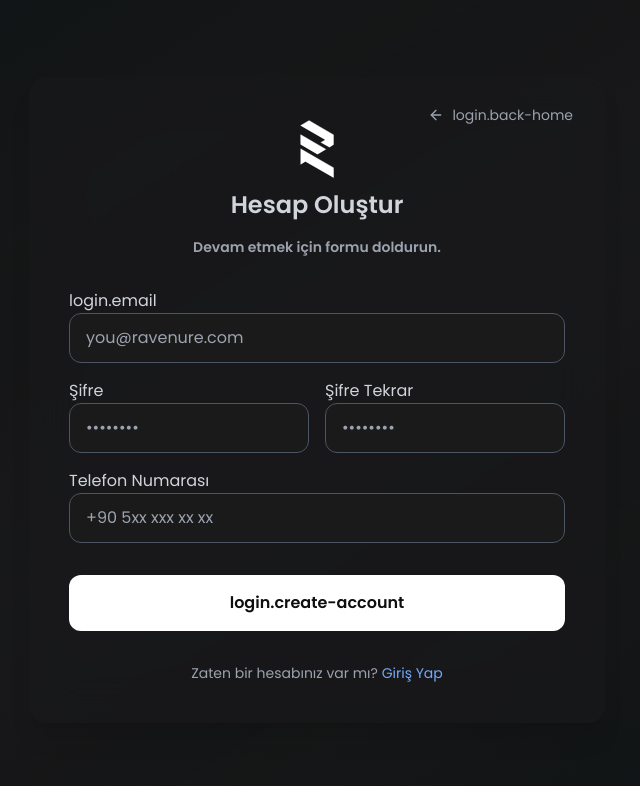
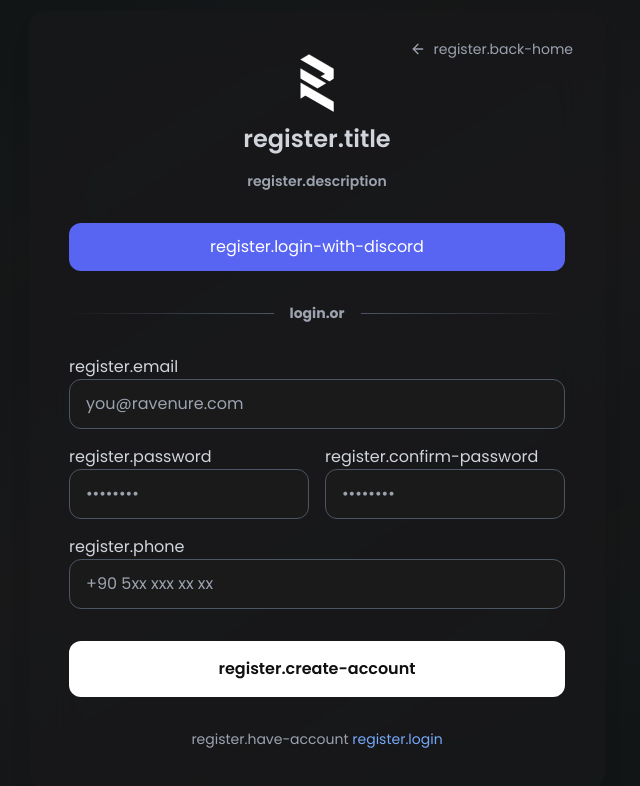
Before and after one commit to RavenureLabs/RavenureWebApp, a Next.js app: page /register in a window 1280 px wide. Shown: the top 786 px of the page, without its empty margins (323-963 px from the left). Built offline with nearby package versions, Linux system fonts and the light colour scheme.

Commit message:
update..

```diff
--- a/src/components/pages/register.page.tsx
+++ b/src/components/pages/register.page.tsx
@@ -1,6 +1,8 @@
 'use client';
 
 import { useLanguage } from '@/src/hooks/uselanguage.hooks';
+import { signIn } from 'next-auth/react';
+import { FaDiscord } from 'react-icons/fa';
 import { FiArrowLeft } from 'react-icons/fi';
 import { useRouter } from 'next/navigation';
 
@@ -9,16 +11,17 @@ export default function RegisterPageComponent() {
   const router = useRouter();
 
   const handleRegister = async () => {
-    // API isteği yapılabilir
-    router.push('/dash'); // Kayıt sonrası yönlendirme
+    router.push('/dash');
+  };
+
+  const handleLoginWithDiscord = async () => {
+    signIn('discord', { callbackUrl: '/dash' });
   };
 
   return (
     <div className="h-screen flex bg-gradient-to-br from-[#0f0f10] via-[#1a1a1c] to-[#0f0f10] text-white relative overflow-hidden">
-      {/* Arka plan efekti */}
       <div className="absolute top-0 left-0 w-full h-full bg-gradient-to-br from-[#0e786a]/10 via-[#0f0f10]/20 to-[#0e786a]/10 animate-pulse z-0 pointer-events-none" />
 
-      {/* Form Alanı */}
       <div className="w-full flex justify-center items-center px-4 z-10">
         <div className="w-full max-w-xl space-y-8 bg-[#1a1a1c]/60 rounded-2xl p-10 backdrop-blur-xl shadow-xl relative">
 
@@ -28,21 +31,40 @@ export default function RegisterPageComponent() {
             className="absolute top-4 right-4 flex items-center gap-2 text-sm text-gray-400 hover:text-white border-gray-600 px-4 py-3 rounded-xl transition group"
           >
             <FiArrowLeft size={16} className="transition-all duration-200 ease-in-out group-hover:translate-x-[-10px]" />
-            {text('login.back-home')}
+            {text('register.back-home')}
           </a>
 
           {/* Başlık */}
           <div className="text-center text-2xl font-semibold text-gray-300 flex flex-col items-center justify-center space-y-4">
             <img src="/Ravenure-Logo.png" alt="Logo" className="w-16 h-16 mb-2" />
-            <p>Hesap Oluştur</p>
-            <p className="text-sm text-gray-400 text-center">Devam etmek için formu doldurun.</p>
+            <p>{text('register.title')}</p>
+            <p className="text-sm text-gray-400 text-center">{text('register.description')}</p>
+          </div>
+
+          {/* Discord ile Giriş */}
+          <a
+            onClick={handleLoginWithDiscord}
+            className="w-full relative overflow-hidden flex items-center justify-center bg-[#5865F2] hover:bg-[#4752c4] transition-all duration-300 text-white font-medium py-3 rounded-xl group cursor-pointer"
+          >
+            <span className="absolute opacity-0 group-hover:opacity-100 -top-10 group-hover:top-3 transition-all duration-300 ease-in-out">
+              <FaDiscord size={20} />
+            </span>
+            <span className="transition-all duration-300 ease-in-out group-hover:opacity-0 group-hover:translate-y-2">
+              {text('register.login-with-discord')}
+            </span>
+          </a>
+
+          <div className="flex items-center gap-4 text-gray-400">
+            <div className="flex-grow h-px bg-gradient-to-r from-transparent to-gray-600" />
+            <span className="text-sm font-bold">{text('login.or')}</span>
+            <div className="flex-grow h-px bg-gradient-to-r from-gray-600 to-transparent" />
           </div>
 
           {/* Form Alanları */}
           <div className="space-y-4">
             {/* Email */}
             <div>
-              <label className="block text-base text-gray-300">{text('login.email')}</label>
+              <label className="block text-base text-gray-300">{text('register.email')}</label>
               <input
                 type="email"
                 name="email"
@@ -55,7 +77,7 @@ export default function RegisterPageComponent() {
             {/* Şifre ve Tekrar */}
             <div className="flex gap-4">
               <div className="w-1/2">
-                <label className="block text-base text-gray-300">Şifre</label>
+                <label className="block text-base text-gray-300">{text('register.password')}</label>
                 <input
                   type="password"
                   name="password"
@@ -65,7 +87,7 @@ export default function RegisterPageComponent() {
                 />
               </div>
               <div className="w-1/2">
-                <label className="block text-base text-gray-300">Şifre Tekrar</label>
+                <label className="block text-base text-gray-300">{text('register.confirm-password')}</label>
                 <input
                   type="password"
                   name="confirmPassword"
@@ -76,9 +98,9 @@ export default function RegisterPageComponent() {
               </div>
             </div>
 
-            {/* Telefon En Alta */}
+            {/* Telefon */}
             <div>
-              <label className="block text-base text-gray-300">Telefon Numarası</label>
+              <label className="block text-base text-gray-300">{text('register.phone')}</label>
               <input
                 type="tel"
                 name="phone"
@@ -95,15 +117,15 @@ export default function RegisterPageComponent() {
             className="w-full group relative flex items-center justify-center gap-2 bg-white text-[#0f0f10] font-semibold py-4 rounded-xl hover:scale-105 transition overflow-hidden cursor-pointer"
           >
             <span className="transition-all duration-200 ease-in-out group-hover:scale-90 group-hover:translate-x-[-6px]">
-              {text('login.create-account')}
+              {text('register.create-account')}
             </span>
           </button>
 
           {/* Giriş Linki */}
           <p className="text-sm text-center text-gray-400">
-            Zaten bir hesabınız var mı?{' '}
+            {text('register.have-account')}{' '}
             <a href="/login" className="text-blue-400 hover:underline">
-              Giriş Yap
+              {text('register.login')}
             </a>
           </p>
         </div>
--- a/src/config/locales/tr.json
+++ b/src/config/locales/tr.json
@@ -33,9 +33,23 @@
         "login-with-discord": "Discord ile giriş yap",
         "or": "VEYA",
         "mail-and-password": "E-Posta ve Şifre",
-        "forgot-password": "Şifremi Unuttum",
+        "forgot-password": "Şifremi Unuttum?",
         "login": "Giriş yap",
         "dont-have-account": "Hesabın yok mu? ",
         "create-account":"Hesap oluştur"
-    }
+    },
+    "register": {
+        "title": "Hesap Oluştur",
+        "description": "Kayıt olmak için gerekli alanları doldurun.",
+        "email": "E-Posta",
+        "password": "Şifre",
+        "confirm-password": "Tekrar Şifre",
+        "phone": "Telefon Numarası",
+        "have-account": "Zaten bir hesabınız var mı?",
+        "create-account": "Hesap oluştur",
+        "login": "Giriş Yap",
+        "login-with-discord": "Discord ile kayıt ol",
+        "back-home": "Ana Sayfa'ya dön"
 }
+
+}
```
